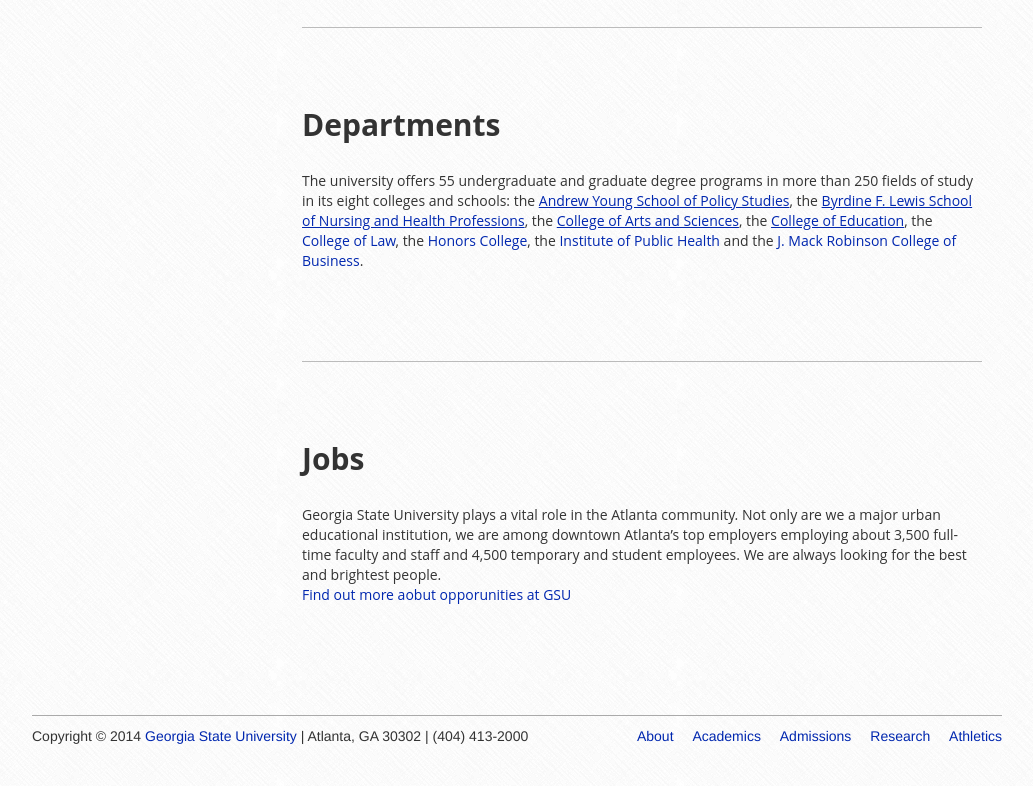
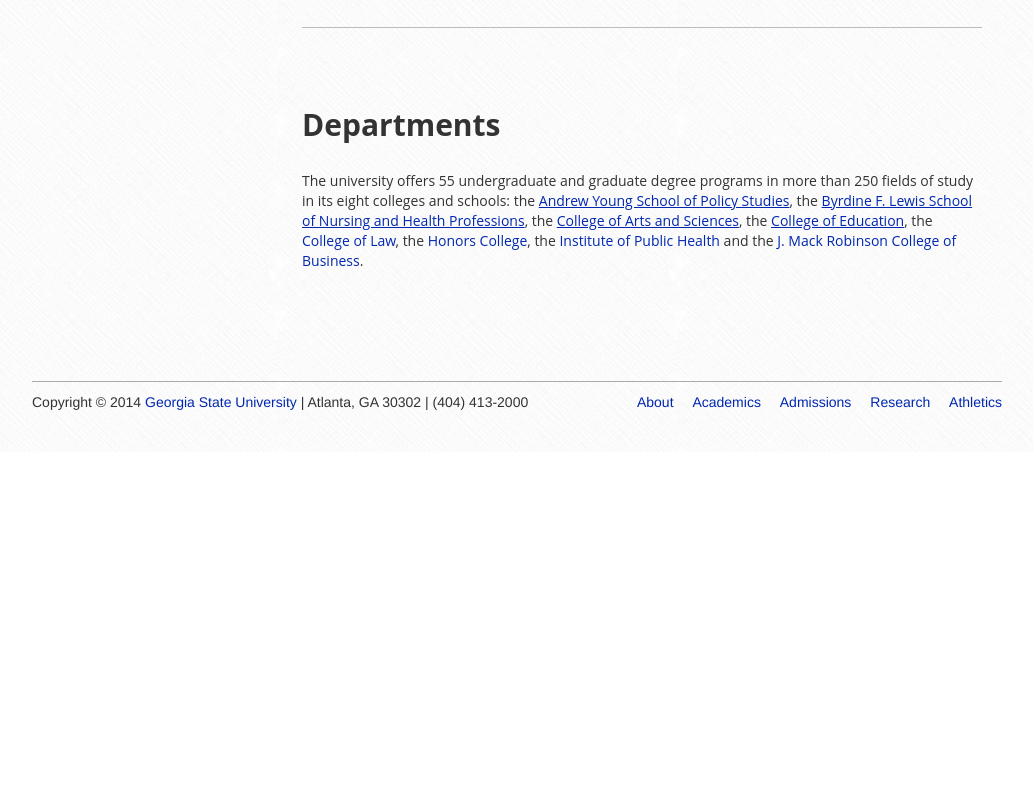
Before and after one commit to titse/Georgia-Tech, a plain HTML site: page about.html in a window 1280 px wide. Shown: the part 1719-2505 px from the top of the page, without its empty margins (123-1156 px from the left). After the commit the page ends 2171 px from the top, so only its background shows below. Drawn offline with nearby package versions, Linux system fonts and the light colour scheme; a script that the page names is missing.

Commit message:
got rid of job section

```diff
--- a/about.html
+++ b/about.html
@@ -159,17 +159,7 @@
           <p>The university offers 55 undergraduate and graduate degree programs
 in more than 250 fields of study in its eight colleges and schools: the <a href="http://aysps.gsu.edu/"><span style="text-decoration: underline;">Andrew Young School of Policy Studies</span></a>, the <a href="http://snhp.gsu.edu/"><span style="text-decoration: underline;">Byrdine F. Lewis School of Nursing and Health Professions</span></a>, the <a href="http://www.cas.gsu.edu/"><span style="text-decoration: underline;">College of Arts and Sciences</span></a>, the <a href="http://education.gsu.edu/"><span style="text-decoration: underline;">College of Education</span></a>, the <a href="http://law.gsu.edu/">College of Law</a>, the <a href="http://www.gsu.edu/honors/">Honors College</a>, the <a href="http://publichealth.gsu.edu/">Institute of Public Health</a> and the <a href="http://robinson.gsu.edu/index.html">J. Mack Robinson College of Business</a>.</p>
         </div>
-        <div class="divider-line" id="jobs">
-          <h2 class="tabspace">Jobs</h2>
-          <br>
-          <p>Georgia State University plays a vital role in the Atlanta community.
-          Not only are we a major urban educational institution, we are among downtown
-          Atlanta’s top employers employing about 3,500 full-time faculty and staff and
-          4,500 temporary and student employees. We are always looking for the best and
-          brightest people.
-          </p>
-        	<p><a href="http://employment.gsu.edu/" target="_blank" rel="external">Find out more aobut opporunities at GSU </a></p>
-        </div>
+
 
         <br>
       </div>
```
Also changed, not shown: 1 other file.
